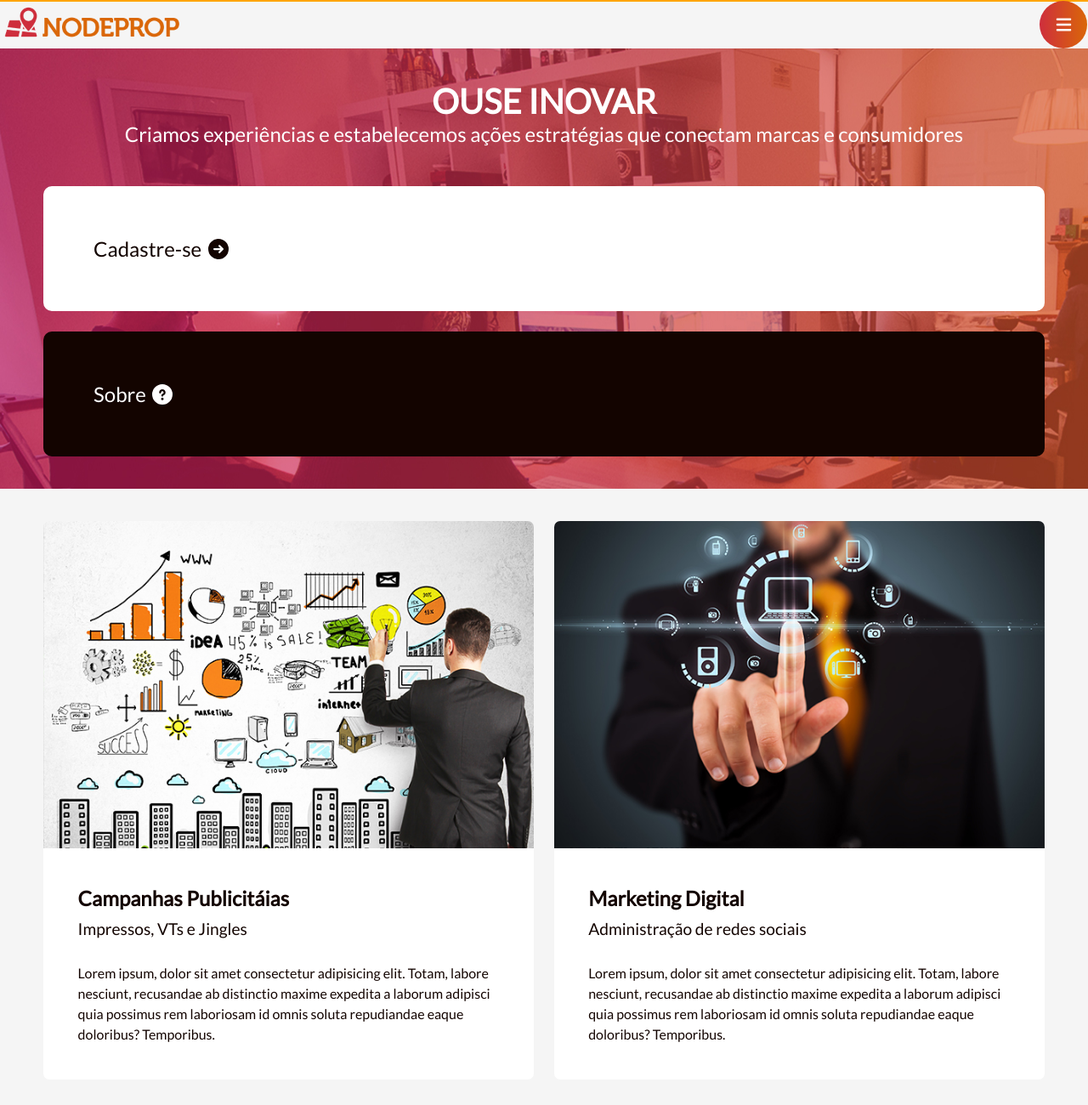
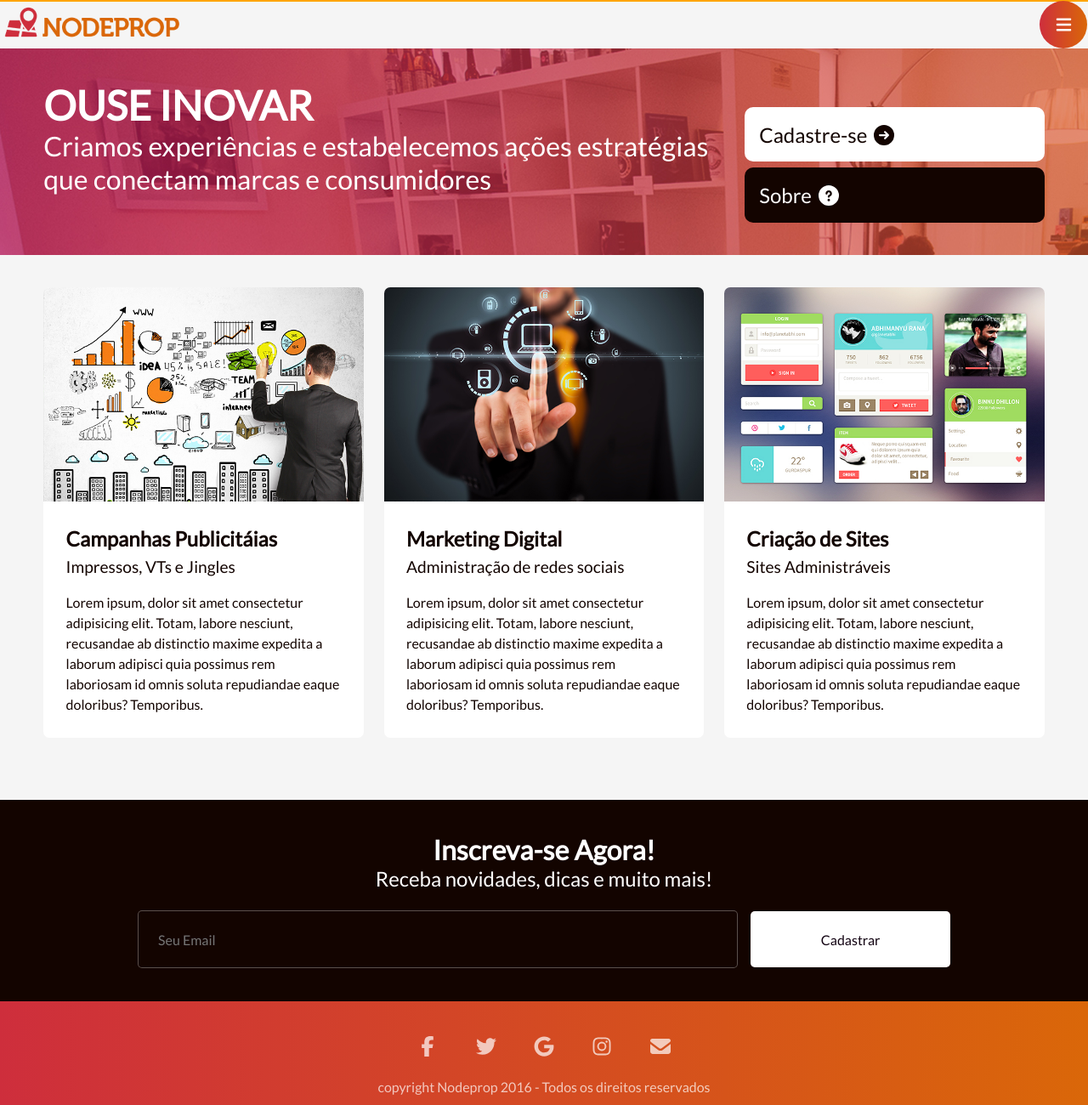
Before and after one commit to rennanmaia/aula2, a plain HTML site: page index.html in a window 1280 px wide. Shown: the top 1300 px of the page at 85% size. Drawn offline with Linux system fonts and the light colour scheme.

Commit message:
style: adjust screen style to medium devices up to 850px

```diff
--- a/css/style.css
+++ b/css/style.css
@@ -272,3 +272,36 @@ a {
       margin-top: 0;
   }
 }
+
+
+/* tablets e desktops */
+@media screen and (min-width: 850px){
+  .title {
+      width: 70%;
+      float: left;
+      text-align: left;
+  }
+
+  .title h2 { font-size: 3em; }
+  .title h3 { font-size: 2em; }
+
+  .buttons {
+      width: 30%;
+      float: right;
+      marginr-top: 0;
+  }
+
+  .servico { width: 32%; }
+  .servico:nth-child(2) { margin-right: 2%; }
+  .servico:nth-child(3) { margin-right: 0; }
+
+  .newsletter input {
+      width: 60%;
+      float: none;
+  }
+
+  .newsletter button {
+      width: 20%;
+      float: none;
+  }
+}
```
